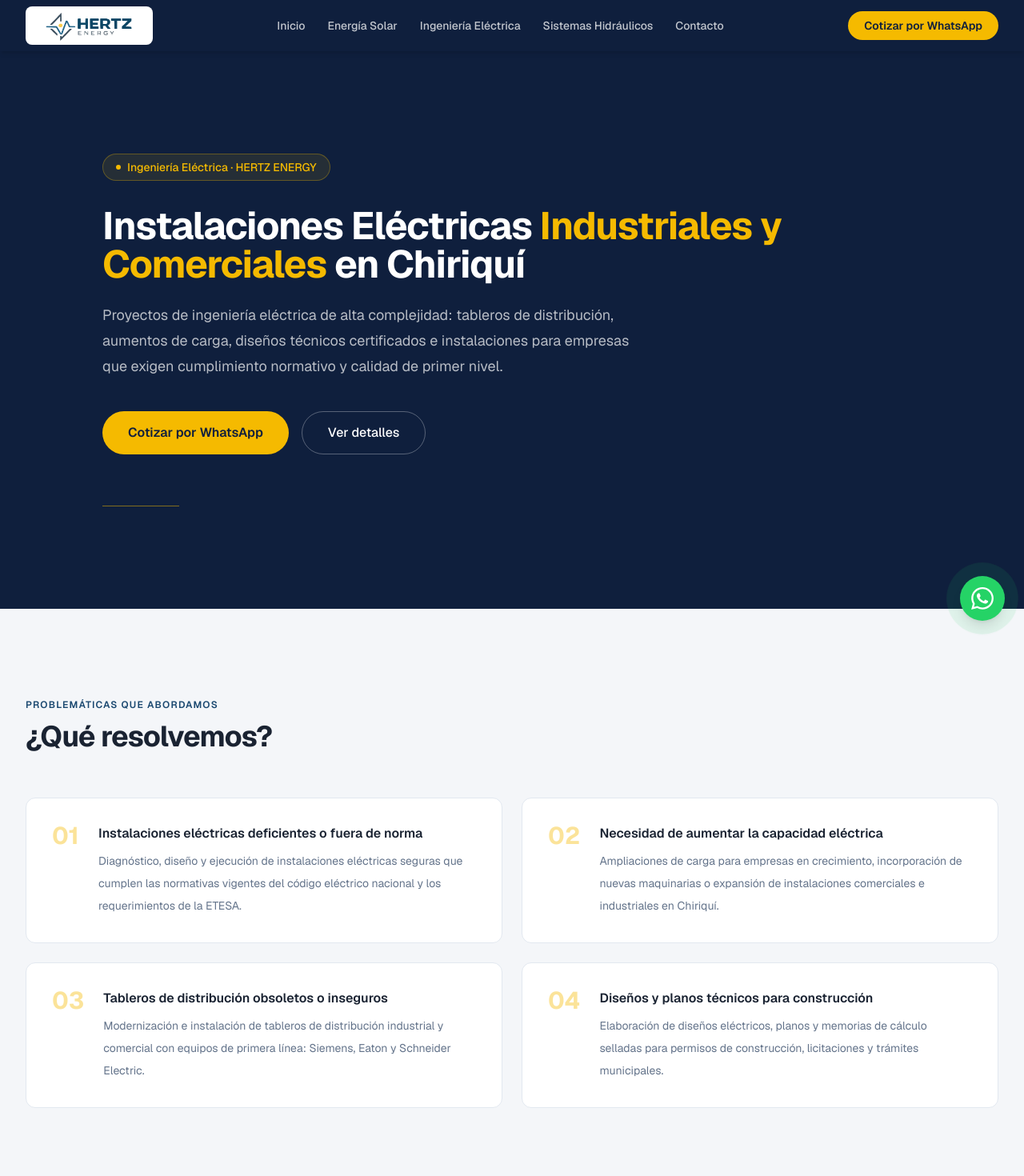
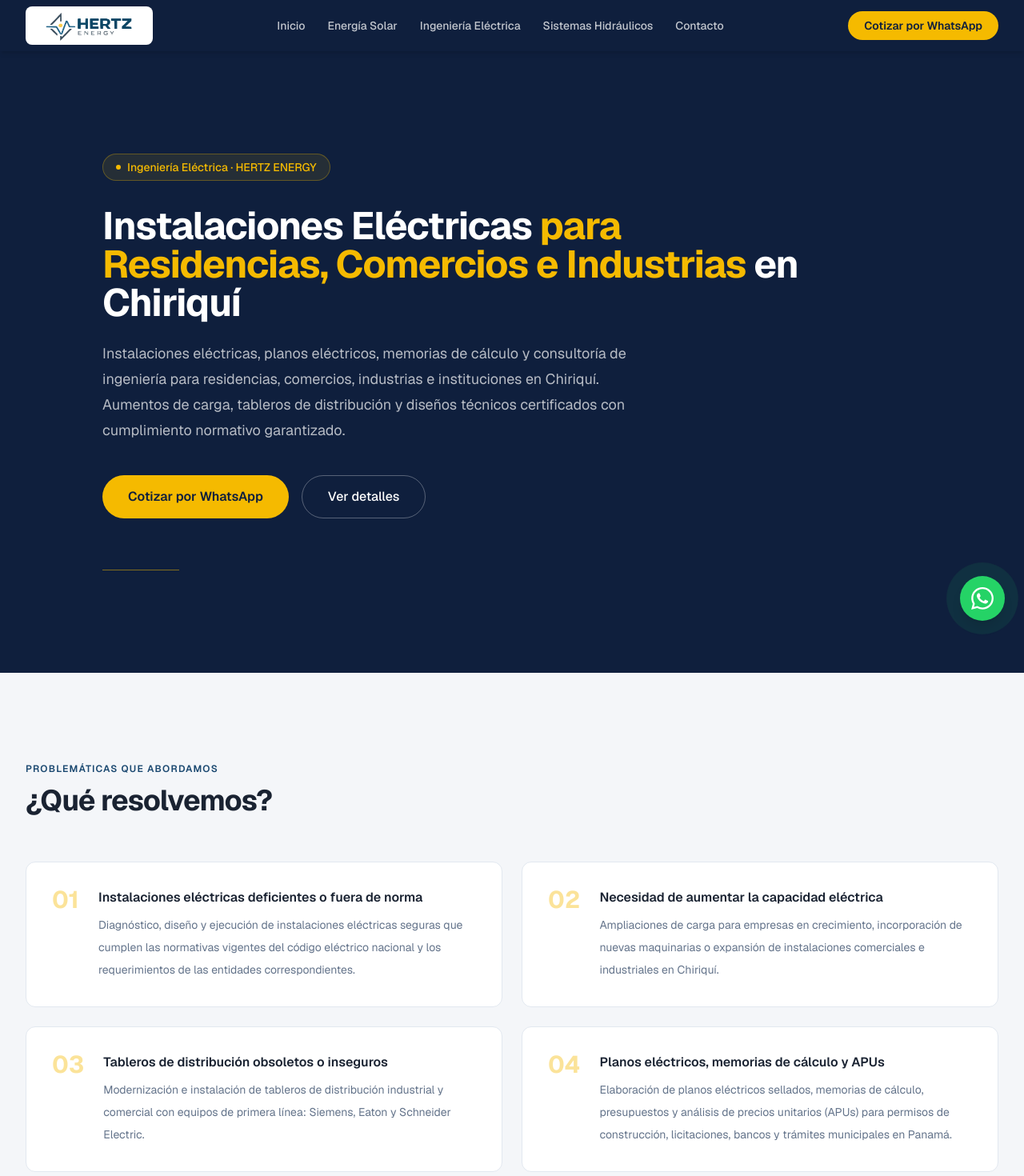
Before and after one commit to ingenieriayproyectoshams-bot/hertz-energy-web, a Next.js app: page /ingenieria-electrica in a window 1280 px wide. Shown: the top 1470 px of the page at 80% size. Built offline with nearby package versions, Linux system fonts and the light colour scheme.

Commit message:
Correcciones SEO finales y ajustes regulatorios

```diff
--- a/app/contacto/page.tsx
+++ b/app/contacto/page.tsx
@@ -99,7 +99,7 @@ export default function ContactoPage() {
                       Horario
                     </p>
                     <p className="text-sm font-medium text-hertz-text">
-                      Lunes a Viernes · 8:00 am – 5:00 pm
+                      Todos los días · 8:00 am – 8:00 pm
                     </p>
                   </div>
                 </div>
--- a/app/energia-solar/page.tsx
+++ b/app/energia-solar/page.tsx
@@ -6,7 +6,7 @@ import ServicePageLayout, {
 export const metadata: Metadata = {
   title: "Energía Solar en David, Chiriquí | HERTZ ENERGY",
   description:
-    "Diseño, instalación y puesta en marcha de sistemas fotovoltaicos para residencias, comercios, empresas e instituciones en David, Chiriquí, Panamá.",
+    "Paneles solares y sistemas fotovoltaicos en David, Chiriquí, Panamá. Diseño, instalación y puesta en marcha para residencias, comercios, industrias e instituciones. Energía solar en Panamá.",
 };
 
 const data: ServicePageData = {
@@ -30,9 +30,9 @@ const data: ServicePageData = {
         "Sistemas con y sin respaldo de batería para garantizar continuidad operativa ante cortes del suministro eléctrico y variaciones de voltaje.",
     },
     {
-      title: "Metas de sostenibilidad corporativa",
+      title: "Compromiso con la sostenibilidad ambiental",
       description:
-        "Proyectos solares documentados y certificados que contribuyen al cumplimiento de metas ESG y fortalecen la imagen institucional de tu organización.",
+        "Sistemas solares certificados que reducen la huella de carbono de tu hogar, empresa o institución, con documentación técnica completa para cualquier trámite o certificación ambiental.",
     },
     {
       title: "Falta de asesoría técnica especializada",
@@ -71,7 +71,7 @@ const data: ServicePageData = {
       ),
       title: "Diseño técnico certificado",
       description:
-        "Memorias de cálculo, planos eléctricos y documentación técnica para aprobaciones ante la ETESA y otras entidades regulatorias de Panamá.",
+        "Memorias de cálculo, planos eléctricos y documentación técnica para trámites, permisos y aprobaciones ante las entidades correspondientes de Panamá.",
     },
     {
       icon: (
--- a/app/ingenieria-electrica/page.tsx
+++ b/app/ingenieria-electrica/page.tsx
@@ -6,23 +6,23 @@ import ServicePageLayout, {
 export const metadata: Metadata = {
   title: "Ingeniería Eléctrica en David, Chiriquí | HERTZ ENERGY",
   description:
-    "Instalaciones eléctricas industriales y comerciales, aumentos de carga, diseños técnicos y tableros de distribución en David, Chiriquí, Panamá.",
+    "Ingeniería eléctrica en David, Chiriquí, Panamá. Instalaciones eléctricas, planos eléctricos, memorias de cálculo, tableros de distribución y diseño técnico para residencias, comercios e industria.",
 };
 
 const data: ServicePageData = {
   badge: "Ingeniería Eléctrica · HERTZ ENERGY",
   titlePrefix: "Instalaciones Eléctricas ",
-  titleAccent: "Industriales y Comerciales",
+  titleAccent: "para Residencias, Comercios e Industrias",
   titleSuffix: " en Chiriquí",
   heroDescription:
-    "Proyectos de ingeniería eléctrica de alta complejidad: tableros de distribución, aumentos de carga, diseños técnicos certificados e instalaciones para empresas que exigen cumplimiento normativo y calidad de primer nivel.",
+    "Instalaciones eléctricas, planos eléctricos, memorias de cálculo y consultoría de ingeniería para residencias, comercios, industrias e instituciones en Chiriquí. Aumentos de carga, tableros de distribución y diseños técnicos certificados con cumplimiento normativo garantizado.",
   whatsappKey: "electrica",
 
   resolveItems: [
     {
       title: "Instalaciones eléctricas deficientes o fuera de norma",
       description:
-        "Diagnóstico, diseño y ejecución de instalaciones eléctricas seguras que cumplen las normativas vigentes del código eléctrico nacional y los requerimientos de la ETESA.",
+        "Diagnóstico, diseño y ejecución de instalaciones eléctricas seguras que cumplen las normativas vigentes del código eléctrico nacional y los requerimientos de las entidades correspondientes.",
     },
     {
       title: "Necesidad de aumentar la capacidad eléctrica",
@@ -35,9 +35,9 @@ const data: ServicePageData = {
         "Modernización e instalación de tableros de distribución industrial y comercial con equipos de primera línea: Siemens, Eaton y Schneider Electric.",
     },
     {
-      title: "Diseños y planos técnicos para construcción",
+      title: "Planos eléctricos, memorias de cálculo y APUs",
       description:
-        "Elaboración de diseños eléctricos, planos y memorias de cálculo selladas para permisos de construcción, licitaciones y trámites municipales.",
+        "Elaboración de planos eléctricos sellados, memorias de cálculo, presupuestos y análisis de precios unitarios (APUs) para permisos de construcción, licitaciones, bancos y trámites municipales en Panamá.",
     },
   ],
 
@@ -71,7 +71,7 @@ const data: ServicePageData = {
       ),
       title: "Cumplimiento normativo garantizado",
       description:
-        "Todos los proyectos se ejecutan conforme al Código Eléctrico Nacional (NEC) y las regulaciones vigentes de la ETESA y autoridades de Chiriquí.",
+        "Todos los proyectos se ejecutan conforme al Código Eléctrico Nacional (NEC) y las regulaciones vigentes de las entidades correspondientes de Panamá.",
     },
     {
       icon: (
--- a/app/layout.tsx
+++ b/app/layout.tsx
@@ -17,7 +17,7 @@ const geistMono = Geist_Mono({
 
 export const metadata: Metadata = {
   title: "HERTZ ENERGY | Ingeniería Electromecánica en David, Chiriquí",
-  description: "Soluciones en energía solar, ingeniería eléctrica y sistemas hidráulicos para empresas, comercios e industria en David, Chiriquí, Panamá.",
+  description: "Ingeniería electromecánica en David, Chiriquí, Panamá. Diseño eléctrico, energía solar, sistemas hidráulicos, planos técnicos y memorias de cálculo para proyectos residenciales, comerciales, industriales e institucionales.",
 };
 
 export default function RootLayout({
--- a/app/sistemas-hidraulicos/page.tsx
+++ b/app/sistemas-hidraulicos/page.tsx
@@ -6,7 +6,7 @@ import ServicePageLayout, {
 export const metadata: Metadata = {
   title: "Sistemas Hidráulicos en David, Chiriquí | HERTZ ENERGY",
   description:
-    "Diseño e instalación de sistemas hidroneumáticos, cuartos de bombas y redes de agua para edificaciones e industria en David, Chiriquí, Panamá.",
+    "Diseño hidrosanitario y sistemas hidráulicos en David, Chiriquí, Panamá. Planos hidrosanitarios, sistemas hidroneumáticos, cuartos de bombas y redes de agua para residencias, comercios, industrias e instituciones.",
 };
 
 const data: ServicePageData = {
@@ -15,7 +15,7 @@ const data: ServicePageData = {
   titleAccent: "para Edificaciones e Industria",
   titleSuffix: " en Chiriquí",
   heroDescription:
-    "Diseño e instalación de sistemas hidroneumáticos, cuartos de bombas y redes de agua para proyectos que demandan presión constante, caudal adecuado y confiabilidad operativa.",
+    "Diseño hidrosanitario, instalación de sistemas hidroneumáticos, cuartos de bombas y redes de agua para residencias, comercios, industrias e instituciones. Planos técnicos y soluciones de ingeniería con presión constante y confiabilidad operativa.",
   whatsappKey: "hidraulica",
 
   resolveItems: [
@@ -30,9 +30,9 @@ const data: ServicePageData = {
         "Modernización e instalación de cuartos de bombas con equipos de alta eficiencia energética, control automático y diseño técnico para operación continua.",
     },
     {
-      title: "Redes hidráulicas para nuevas construcciones",
+      title: "Redes hidrosanitarias para nuevas construcciones",
       description:
-        "Diseño y construcción de redes de agua potable, pluvial y contra incendios para proyectos comerciales, institucionales y residenciales de alto valor en Chiriquí.",
+        "Diseño hidrosanitario y construcción de redes de agua potable, pluvial y contra incendios para proyectos residenciales, comerciales e institucionales en Chiriquí, con planos técnicos y memorias de cálculo incluidas.",
     },
     {
       title: "Procesos industriales que requieren agua a presión",
--- a/components/features/home/HeroSection.tsx
+++ b/components/features/home/HeroSection.tsx
@@ -18,14 +18,15 @@ export default function HeroSection() {
         {/* Headline */}
         <h1 className="max-w-4xl text-4xl font-bold tracking-tight text-white sm:text-5xl lg:text-6xl">
           Ingeniería Electromecánica{" "}
-          <span className="text-hertz-yellow">para Proyectos Residenciales, Comerciales e Institucionales</span>{" "}
+          <span className="text-hertz-yellow">para Residencias, Comercios e Industrias</span>{" "}
           en Chiriquí
         </h1>
 
         {/* Subheadline */}
         <p className="mt-6 max-w-2xl text-lg leading-8 text-white/70">
-          Especializados en energía solar, ingeniería eléctrica y sistemas
-          hidráulicos para residencias, comercios, industrias e instituciones.
+          Diseño eléctrico, energía solar, sistemas hidráulicos, planos técnicos
+          y soluciones de ingeniería para proyectos residenciales, comerciales,
+          industriales e institucionales.
         </p>
 
         {/* CTAs */}
--- a/components/features/home/WhyHertz.tsx
+++ b/components/features/home/WhyHertz.tsx
@@ -2,7 +2,7 @@ const pillars = [
   {
     title: "Soluciones técnicas especializadas",
     description:
-      "Diseñamos e implementamos sistemas eléctricos, solares e hidráulicos para clientes residenciales, comerciales e industriales.",
+      "Diseñamos e implementamos sistemas eléctricos, solares e hidráulicos con planos técnicos, memorias de cálculo y consultoría de ingeniería para clientes residenciales, comerciales e industriales.",
     icon: (
       <svg className="h-6 w-6 text-white" fill="none" viewBox="0 0 24 24" stroke="currentColor" strokeWidth={2} aria-hidden="true">
         <path strokeLinecap="round" strokeLinejoin="round" d="M9 12l2 2 4-4m5.618-4.016A11.955 11.955 0 0112 2.944a11.955 11.955 0 01-8.618 3.04A12.02 12.02 0 003 9c0 5.591 3.824 10.29 9 11.622 5.176-1.332 9-6.03 9-11.622 0-1.042-.133-2.052-.382-3.016z" />
```
